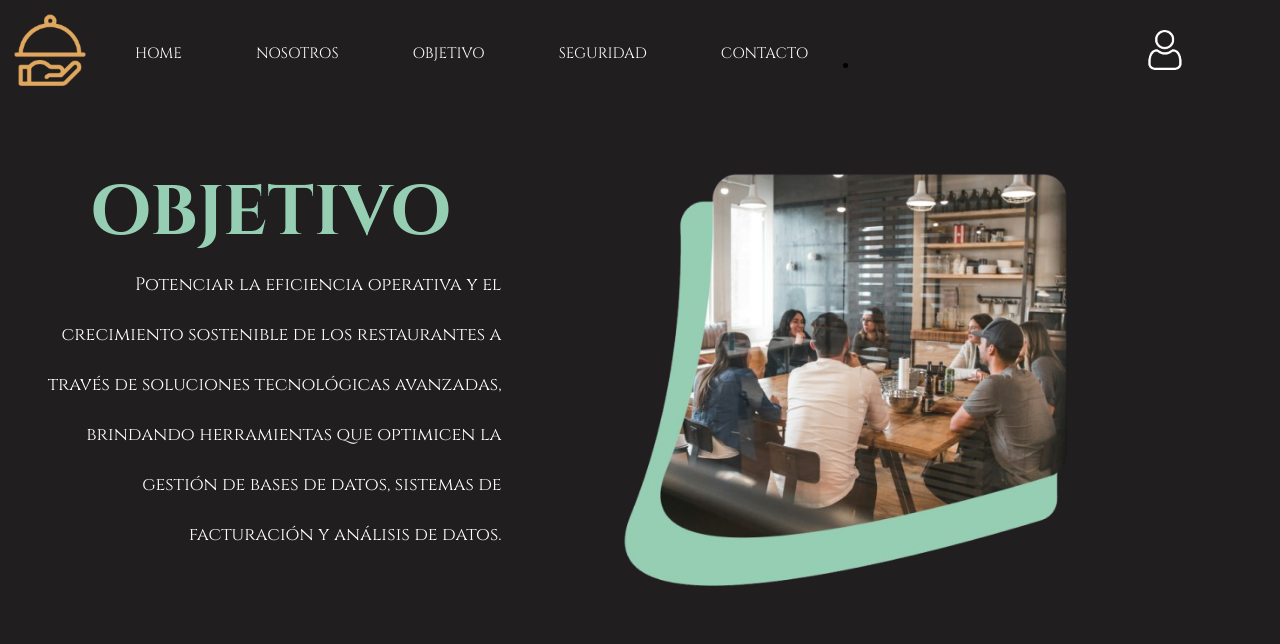
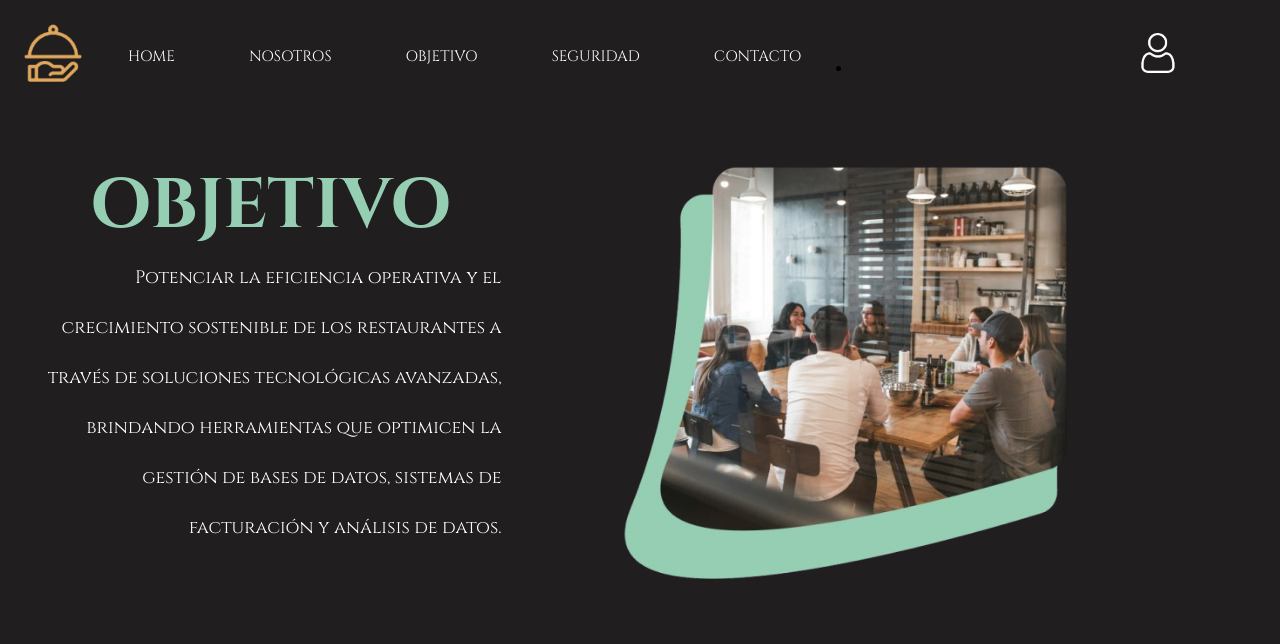
Before and after one commit to Jesuusx07/Nuestro-proyecto, a PHP site: page /objetivo.html in a window 1280 px wide. Shown: the top 644 px of the page. Run offline with PHP 8.4, Linux system fonts and the light colour scheme.

Commit message:
Arreglo nav todas las interfaces y animaciones registro

```diff
--- a/proyecto/css/objetivo.css
+++ b/proyecto/css/objetivo.css
@@ -21,12 +21,26 @@ header nav{
     display: flex;
     justify-content: flex-start;
     align-items: center;
+    padding-top: 13px;
 
 }
-/*contenedor de login */
+
+.favicon{
+    margin-left: 13px;
+    width: 80px;
+}
+
 nav li a{
-    padding-left: 280px;
+    margin-left: 280px;
     align-items: right;
+}
+
+li a img{
+    transition: 0.3s ease, transform 0.3s ease; /* Agregamos una transición suave */
+}
+
+li a img:hover {
+    transform: scale(1.20); /* Escala el botón al 105% de su tamaño original */
 }
 
 /*contnedor de solo menu */
--- a/proyecto/index.html
+++ b/proyecto/index.html
@@ -10,7 +10,7 @@
     <!-- Cabecera -->
     <header>
         <nav>
-            <a href="index.html"><img src="img/logo_Favicon.png" alt="Logo Kennys"></a>
+            <a href="index.html"><img src="img/logo_Favicon.png" class="favicon" alt="Logo Kennys"></a>
             <ul>
                 <a href="#">HOME</a>
                 <a href="nosotros.html">NOSOTROS</a>
--- a/proyecto/nosotros.html
+++ b/proyecto/nosotros.html
@@ -9,7 +9,7 @@
 <body>
     <header>
         <nav>
-            <a href="index.html"><img src="img/logo_Favicon.png" alt="Logo Val"></a>
+            <a href="index.html"><img src="img/logo_Favicon.png" class="favicon" alt="Logo Kennys"></a>
             <ul>
                 <a href="index.html">HOME</a>
                 <a href="nosotros.html">NOSOTROS</a>
--- a/proyecto/objetivo.html
+++ b/proyecto/objetivo.html
@@ -9,7 +9,7 @@
 <body>
     <header>
         <nav>
-            <a href="index.html"><img src="img/logo_Favicon.png" alt="Logo Val"></a>
+            <a href="index.html"><img src="img/logo_Favicon.png" class="favicon" alt="Logo Kennys"></a>
             <ul>
                 <a href="index.html">HOME</a>
                 <a href="nosotros.html">NOSOTROS</a>
--- a/proyecto/seguridad.html
+++ b/proyecto/seguridad.html
@@ -9,7 +9,7 @@
 <body>
     <header>
         <nav>
-            <a href="index.html"><img src="img/logo_Favicon.png" alt="Logo Val"></a>
+            <a href="index.html"><img src="img/logo_Favicon.png" class="favicon" alt="Logo Kennys"></a>
             <ul>
                 <a href="index.html">HOME</a>
                 <a href="nosotros.html">NOSOTROS</a>
```
Also changed, not shown: proyecto/css/nosotros.css (+14 -0 lines), proyecto/css/seguridad.css (+15 -0 lines), proyecto/css/styles.css (+6 -2 lines).
